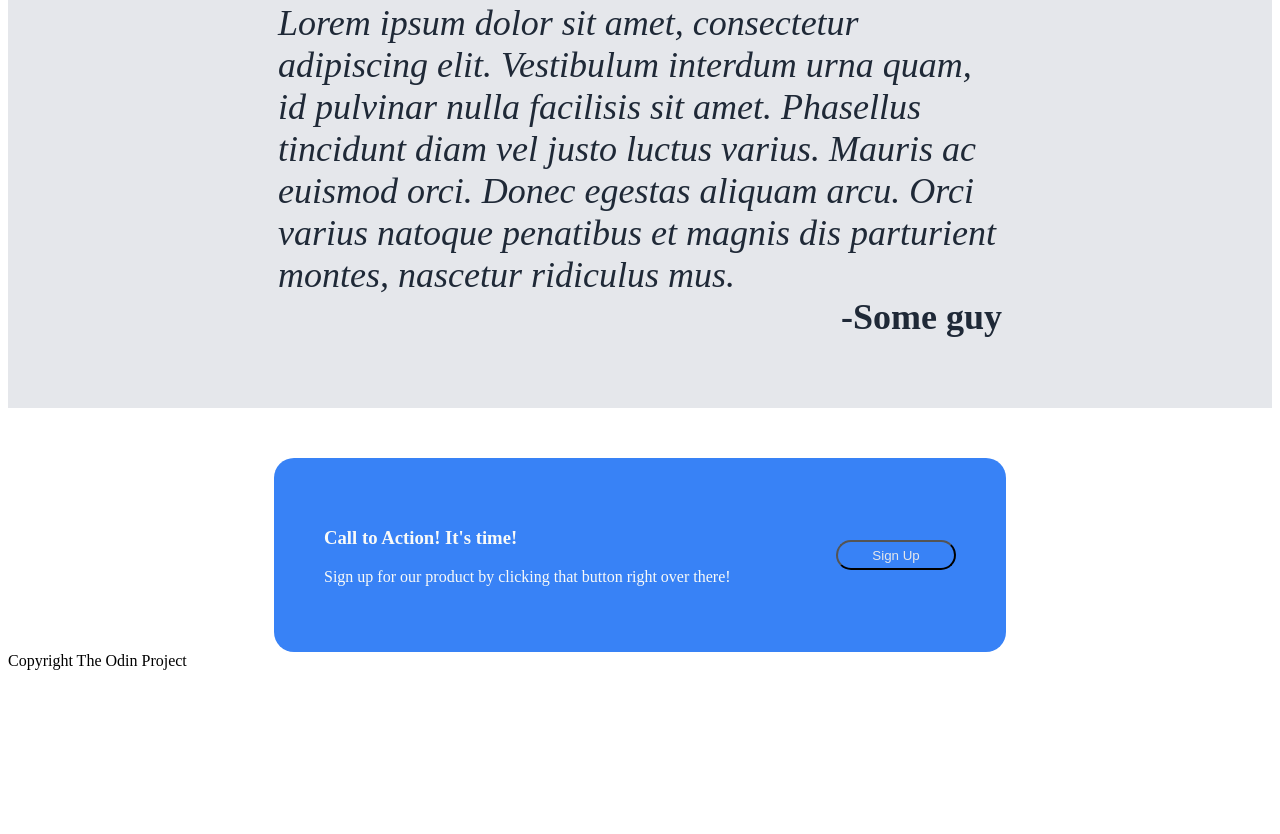
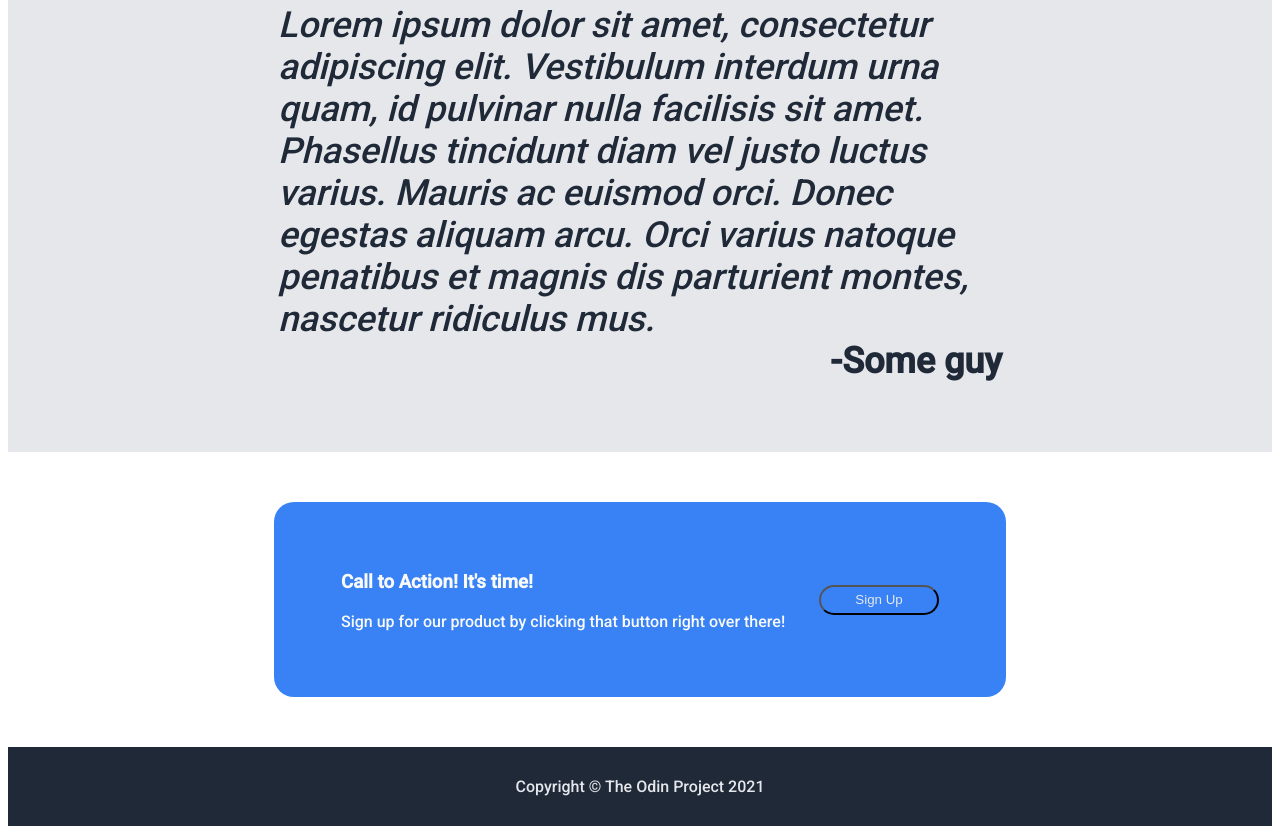
Before and after one commit to CarlosElizalde98/LandingPage, a plain HTML site: page index.html in a window 1280 px wide. Shown: the part 976-1810 px from the top of the page. Before the commit the page ends 1654 px from the top, so only its background shows below. Drawn offline with Linux system fonts and the light colour scheme.

Commit message:
Made changes to margins on nav bar.

```diff
--- a/index.html
+++ b/index.html
@@ -66,10 +66,13 @@
                 <div><button>Sign Up</button></div>
             </div>
         </div>
+
         <!--Footer area located at bottom of page-->
+       <div class="footer-section">
             <footer>
-            Copyright The Odin Project
+                Copyright © The Odin Project 2021
             </footer>
+        </div>
     </div>
 </body>
 </html>
--- a/style.css
+++ b/style.css
@@ -3,6 +3,7 @@
     display: flex;
     flex-direction: column;
     box-sizing: border-box;
+    font-family: 'Roboto', sans-serif;
 }
 
 button {
@@ -16,7 +17,6 @@ button {
 /*Styling for website text and img text*/
 .top-area {
     background-color: #1F2937;
-    font-family: 'Roboto', sans-serif;
 }
 
 .main-text{
@@ -57,6 +57,7 @@ button {
     display: flex;
     justify-content: flex-end;
     align-items: center;
+    padding:0 120px 0;
 }
 
 .nav p {
@@ -64,7 +65,7 @@ button {
     color: #F9FAF8;
     margin-right: auto;
     padding: 16px;
-    margin-left: 11%;
+    margin-left: 4%;
 }
 
 .nav a {
@@ -133,11 +134,12 @@ button {
     display: flex;
     align-items: center;
     justify-content: center;
+    margin-bottom: 50px;
 }
 
 .call-to-action-box {
     display: flex;
-    justify-content: space-between;
+    justify-content: space-around;
     align-items: center;
     background-color: #3882F6;
     color: #F9FAF8;
@@ -150,3 +152,15 @@ button {
     align-items: center;
     justify-content: flex-start;
 }
+
+/*Styling for Footer section*/
+
+.footer-section {
+    display: flex;
+    background-color:#1F2937;
+    flex: 1;
+    padding: 30px;
+    color: #E5E7EB;
+    justify-content: center;
+    align-items: center;
+}
```
Lines whose indentation alone changed are shown as unchanged.
